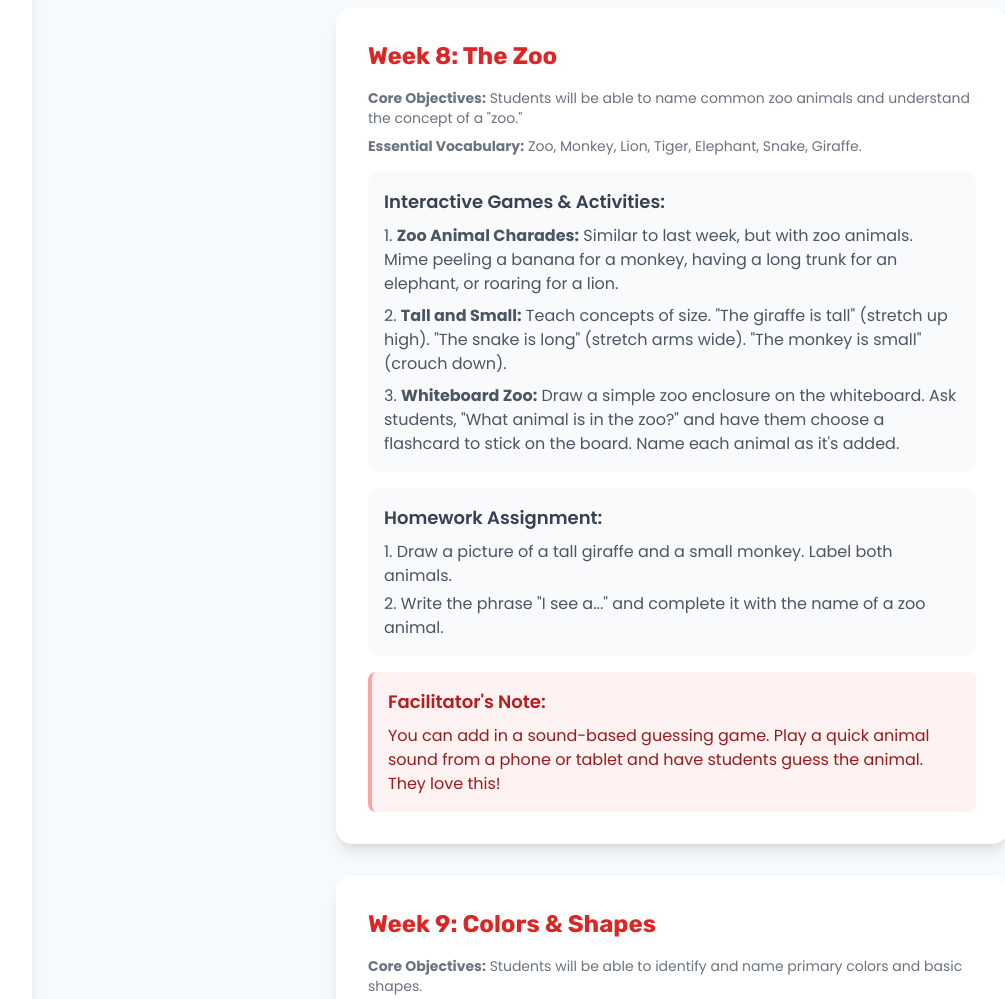
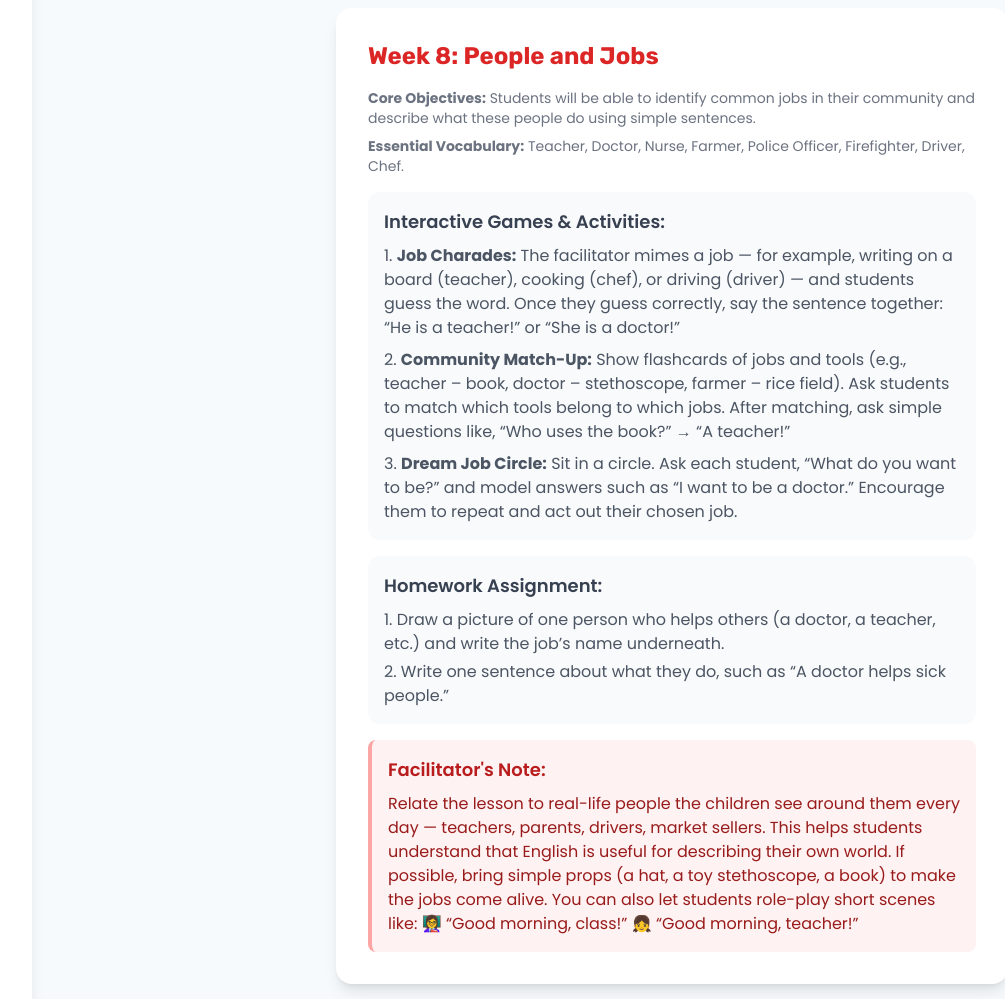
Before and after one commit to kampoengpoernama-pixel/social-sunday-guidebook, a plain HTML site: page index.html in a window 1280 px wide. Shown: the part 7640-8639 px from the top of the page, without its empty margins (224-1229 px from the left). Drawn offline with nearby package versions, Linux system fonts and the light colour scheme.

Commit message:
Update index.html

```diff
--- a/index.html
+++ b/index.html
@@ -342,27 +342,27 @@
                 </section>
 
                 <section id="week8" class="lesson-card bg-white p-6 md:p-8 rounded-2xl shadow-lg mb-8">
-                    <h3 class="text-2xl font-bold font-rubik text-red-600 mb-4">Week 8: The Zoo</h3>
-                    <p class="mb-2 text-sm text-gray-500"><strong>Core Objectives:</strong> Students will be able to name common zoo animals and understand the concept of a "zoo."</p>
-                    <p class="mb-4 text-sm text-gray-500"><strong>Essential Vocabulary:</strong> Zoo, Monkey, Lion, Tiger, Elephant, Snake, Giraffe.</p>
-                     <div class="bg-gray-50 p-4 rounded-xl">
+                    <h3 class="text-2xl font-bold font-rubik text-red-600 mb-4">Week 8: People and Jobs</h3>
+                    <p class="mb-2 text-sm text-gray-500"><strong>Core Objectives:</strong> Students will be able to identify common jobs in their community and describe what these people do using simple sentences.</p>
+                    <p class="mb-4 text-sm text-gray-500"><strong>Essential Vocabulary:</strong> Teacher, Doctor, Nurse, Farmer, Police Officer, Firefighter, Driver, Chef.</p>
+                    <div class="bg-gray-50 p-4 rounded-xl">
                         <h4 class="font-semibold text-lg mb-2 text-gray-700">Interactive Games & Activities:</h4>
                         <ol class="list-decimal list-inside space-y-2 text-gray-600">
-                            <li><strong>Zoo Animal Charades:</strong> Similar to last week, but with zoo animals. Mime peeling a banana for a monkey, having a long trunk for an elephant, or roaring for a lion.</li>
-                            <li><strong>Tall and Small:</strong> Teach concepts of size. "The giraffe is tall" (stretch up high). "The snake is long" (stretch arms wide). "The monkey is small" (crouch down).</li>
-                            <li><strong>Whiteboard Zoo:</strong> Draw a simple zoo enclosure on the whiteboard. Ask students, "What animal is in the zoo?" and have them choose a flashcard to stick on the board. Name each animal as it's added.</li>
+                            <li><strong>Job Charades:</strong> The facilitator mimes a job — for example, writing on a board (teacher), cooking (chef), or driving (driver) — and students guess the word. Once they guess correctly, say the sentence together: “He is a teacher!” or “She is a doctor!”</li>
+                            <li><strong>Community Match-Up:</strong> Show flashcards of jobs and tools (e.g., teacher – book, doctor – stethoscope, farmer – rice field). Ask students to match which tools belong to which jobs. After matching, ask simple questions like, “Who uses the book?” → “A teacher!”</li>
+                            <li><strong>Dream Job Circle:</strong> Sit in a circle. Ask each student, “What do you want to be?” and model answers such as “I want to be a doctor.” Encourage them to repeat and act out their chosen job.</li>
                         </ol>
                     </div>
                     <div class="bg-gray-50 p-4 rounded-xl mt-4">
                         <h4 class="font-semibold text-lg mb-2 text-gray-700">Homework Assignment:</h4>
                         <ol class="list-decimal list-inside space-y-1 text-gray-600">
-                            <li>Draw a picture of a tall giraffe and a small monkey. Label both animals.</li>
-                            <li>Write the phrase "I see a..." and complete it with the name of a zoo animal.</li>
+                            <li>Draw a picture of one person who helps others (a doctor, a teacher, etc.) and write the job’s name underneath.</li>
+                            <li>Write one sentence about what they do, such as “A doctor helps sick people.”</li>
                         </ol>
                     </div>
                     <div class="bg-red-50 border-l-4 border-red-300 p-4 rounded-lg mt-4">
                         <h4 class="font-semibold text-lg mb-2 text-red-700">Facilitator's Note:</h4>
-                        <p class="text-red-800">You can add in a sound-based guessing game. Play a quick animal sound from a phone or tablet and have students guess the animal. They love this!</p>
+                        <p class="text-red-800">Relate the lesson to real-life people the children see around them every day — teachers, parents, drivers, market sellers. This helps students understand that English is useful for describing their own world. If possible, bring simple props (a hat, a toy stethoscope, a book) to make the jobs come alive. You can also let students role-play short scenes like: 👩‍🏫 “Good morning, class!” 👧 “Good morning, teacher!”</p>
                     </div>
                 </section>
 
```
